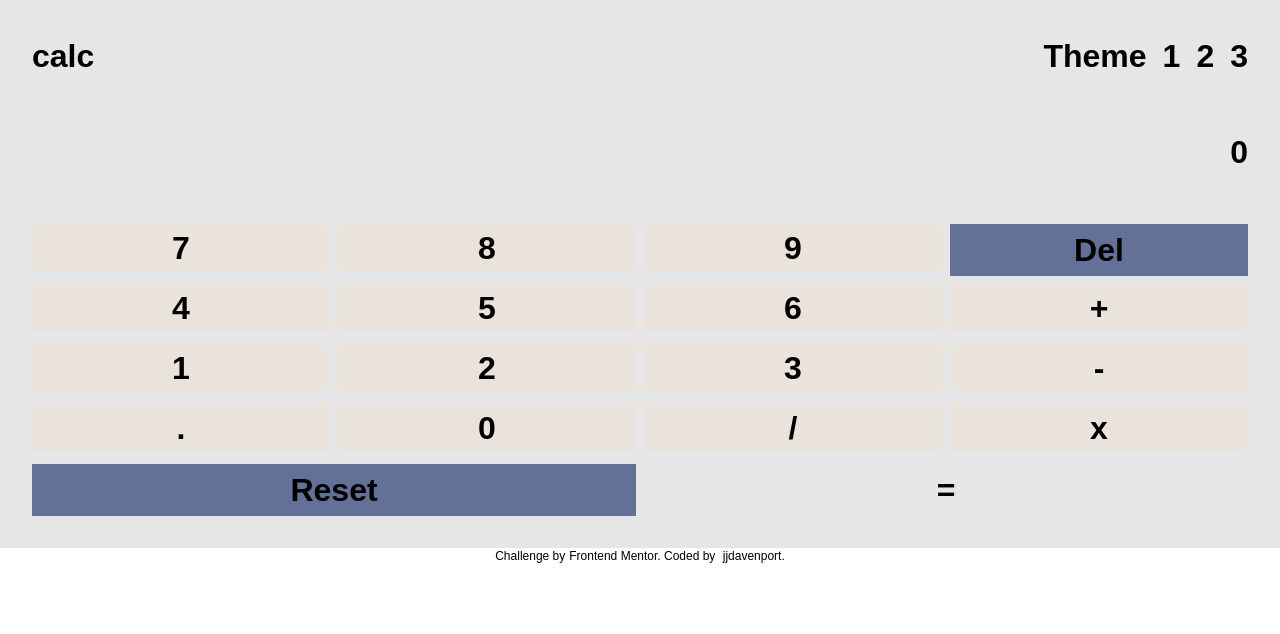
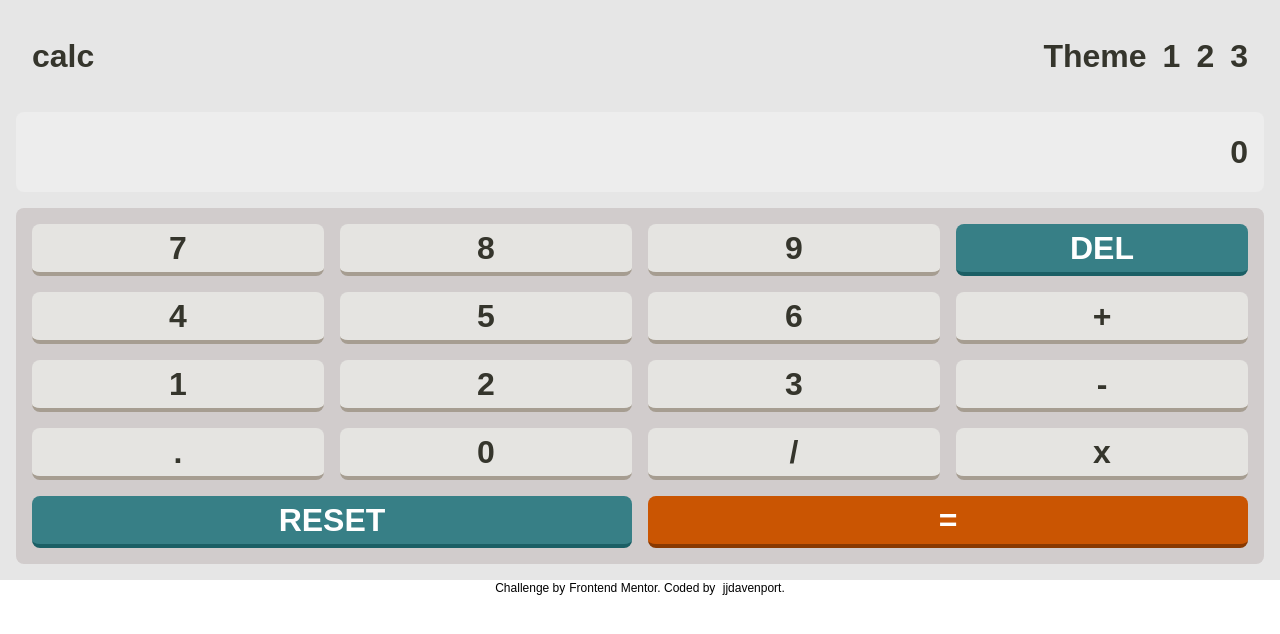
Before and after one commit to jjdavenport/calculator-app-main, a React (Vite) app: page / in a window 1280 px wide. Shown: the top 634 px of the page. Built offline with nearby package versions, Linux system fonts and the light colour scheme.

Commit message:
add styling

```diff
--- a/src/App.jsx
+++ b/src/App.jsx
@@ -10,7 +10,7 @@ function App() {
   return (
     <>
       <div className="font-custom">
-        <main className="flex flex-col gap-4 p-4 text-textThreeFiveXl font-bold one:bg-mainBgTheme1 two:bg-mainBgTheme2 three:bg-mainBgTheme3">
+        <main className="flex flex-col gap-4 p-4 text-textThreeFiveXl font-bold transition-colors duration-500 ease-in-out one:bg-mainBgTheme1 two:bg-mainBgTheme2 three:bg-mainBgTheme3">
           <Header />
           <Output display={output} />
           <Keypad output={output} setOutput={setOutput} />
--- a/src/components/header.jsx
+++ b/src/components/header.jsx
@@ -29,7 +29,7 @@ const Header = () => {
 
   return (
     <>
-      <header className="flex justify-between p-4 one:text-whiteTextTheme1">
+      <header className="flex justify-between p-4 one:text-whiteTextTheme1 two:text-textGrayYellowTheme2 three:text-textLightYellowTheme3">
         <h1 className="lowercase">Calc</h1>
         <label className="flex gap-4">
           Theme
--- a/src/components/keypad.jsx
+++ b/src/components/keypad.jsx
@@ -10,9 +10,8 @@ const Keypad = ({ output, setOutput }) => {
   };
 
   const minus = () => {
-    setOutput((prev) => (prev.length === 1 ? "0" : prev.slice(0, -1)));
+    setOutput((prev) => (prev.length <= 1 ? "0" : prev.slice(0, -1)));
   };
-
   const equals = () => {
     const sum = evaluate(output);
     setOutput(sum.toString());
@@ -20,110 +19,116 @@ const Keypad = ({ output, setOutput }) => {
 
   return (
     <>
-      <div className="grid grid-cols-4 grid-rows-5 gap-2 p-4 one:bg-toggleBgTheme1 one:text-white">
+      <section className="grid grid-cols-4 grid-rows-5 gap-4 rounded-lg p-4 one:bg-toggleBgTheme1 one:text-whiteTextTheme1 two:bg-toggleBgTheme2 two:text-whiteTextTheme2 three:bg-toggleBgTheme3 three:text-whiteTextTheme3">
         <button
-          className="rounded-lg border-b-4 bg-lightGrayOrangeKeyBgTheme1 one:border-b-grayOrangeKeyShadowTheme1 one:text-textGrayBlueTheme1"
+          className="rounded-lg border-b-4 one:border-b-grayOrangeKeyShadowTheme1 one:bg-lightGrayOrangeKeyBgTheme1 one:text-textGrayBlueTheme1 two:border-b-darkGrayOrangeKeyShadowTheme2 two:bg-lightGrayYellowKeyBgTheme2 two:text-textGrayYellowTheme2 three:border-b-darkMagentaKeyShadowTheme3 three:bg-veryDarkVioletKeyBgTheme3 three:text-textLightYellowTheme3"
           onClick={() => number("7")}
         >
           7
         </button>
         <button
-          className="rounded-lg border-b-4 bg-lightGrayOrangeKeyBgTheme1 one:border-b-grayOrangeKeyShadowTheme1 one:text-textGrayBlueTheme1"
+          className="rounded-lg border-b-4 one:border-b-grayOrangeKeyShadowTheme1 one:bg-lightGrayOrangeKeyBgTheme1 one:text-textGrayBlueTheme1 two:border-b-darkGrayOrangeKeyShadowTheme2 two:bg-lightGrayYellowKeyBgTheme2 two:text-textGrayYellowTheme2 three:border-b-darkMagentaKeyShadowTheme3 three:bg-veryDarkVioletKeyBgTheme3 three:text-textLightYellowTheme3"
           onClick={() => number("8")}
         >
           8
         </button>
         <button
-          className="rounded-lg border-b-4 bg-lightGrayOrangeKeyBgTheme1 one:border-b-grayOrangeKeyShadowTheme1 one:text-textGrayBlueTheme1"
+          className="rounded-lg border-b-4 one:border-b-grayOrangeKeyShadowTheme1 one:bg-lightGrayOrangeKeyBgTheme1 one:text-textGrayBlueTheme1 two:border-b-darkGrayOrangeKeyShadowTheme2 two:bg-lightGrayYellowKeyBgTheme2 two:text-textGrayYellowTheme2 three:border-b-darkMagentaKeyShadowTheme3 three:bg-veryDarkVioletKeyBgTheme3 three:text-textLightYellowTheme3"
           onClick={() => number("9")}
         >
           9
         </button>
-        <button className="bg-keyBgTheme1" onClick={() => minus("-")}>
+        <button
+          className="rounded-lg border-b-4 uppercase one:border-b-keyShadowTheme1 one:bg-keyBgTheme1 two:border-b-keyShadowTheme2 two:bg-keyBgTheme2 three:border-b-vividMagentaKeyShadowTheme3 three:bg-darkVioletKeyBgTheme3"
+          onClick={() => minus("-")}
+        >
           Del
         </button>
         <button
-          className="rounded-lg border-b-4 bg-lightGrayOrangeKeyBgTheme1 one:border-b-grayOrangeKeyShadowTheme1 one:text-textGrayBlueTheme1"
+          className="rounded-lg border-b-4 one:border-b-grayOrangeKeyShadowTheme1 one:bg-lightGrayOrangeKeyBgTheme1 one:text-textGrayBlueTheme1 two:border-b-darkGrayOrangeKeyShadowTheme2 two:bg-lightGrayYellowKeyBgTheme2 two:text-textGrayYellowTheme2 three:border-b-darkMagentaKeyShadowTheme3 three:bg-veryDarkVioletKeyBgTheme3 three:text-textLightYellowTheme3"
           onClick={() => number("4")}
         >
           4
         </button>
         <button
-          className="rounded-lg border-b-4 bg-lightGrayOrangeKeyBgTheme1 one:border-b-grayOrangeKeyShadowTheme1 one:text-textGrayBlueTheme1"
+          className="rounded-lg border-b-4 one:border-b-grayOrangeKeyShadowTheme1 one:bg-lightGrayOrangeKeyBgTheme1 one:text-textGrayBlueTheme1 two:border-b-darkGrayOrangeKeyShadowTheme2 two:bg-lightGrayYellowKeyBgTheme2 two:text-textGrayYellowTheme2 three:border-b-darkMagentaKeyShadowTheme3 three:bg-veryDarkVioletKeyBgTheme3 three:text-textLightYellowTheme3"
           onClick={() => number("5")}
         >
           5
         </button>
         <button
-          className="rounded-lg border-b-4 bg-lightGrayOrangeKeyBgTheme1 one:border-b-grayOrangeKeyShadowTheme1 one:text-textGrayBlueTheme1"
+          className="rounded-lg border-b-4 one:border-b-grayOrangeKeyShadowTheme1 one:bg-lightGrayOrangeKeyBgTheme1 one:text-textGrayBlueTheme1 two:border-b-darkGrayOrangeKeyShadowTheme2 two:bg-lightGrayYellowKeyBgTheme2 two:text-textGrayYellowTheme2 three:border-b-darkMagentaKeyShadowTheme3 three:bg-veryDarkVioletKeyBgTheme3 three:text-textLightYellowTheme3"
           onClick={() => number("6")}
         >
           6
         </button>
         <button
-          className="rounded-lg border-b-4 bg-lightGrayOrangeKeyBgTheme1 one:border-b-grayOrangeKeyShadowTheme1 one:text-textGrayBlueTheme1"
+          className="rounded-lg border-b-4 one:border-b-grayOrangeKeyShadowTheme1 one:bg-lightGrayOrangeKeyBgTheme1 one:text-textGrayBlueTheme1 two:border-b-darkGrayOrangeKeyShadowTheme2 two:bg-lightGrayYellowKeyBgTheme2 two:text-textGrayYellowTheme2 three:border-b-darkMagentaKeyShadowTheme3 three:bg-veryDarkVioletKeyBgTheme3 three:text-textLightYellowTheme3"
           onClick={() => operator("+")}
         >
           +
         </button>
         <button
-          className="rounded-lg border-b-4 bg-lightGrayOrangeKeyBgTheme1 one:border-b-grayOrangeKeyShadowTheme1 one:text-textGrayBlueTheme1"
+          className="rounded-lg border-b-4 one:border-b-grayOrangeKeyShadowTheme1 one:bg-lightGrayOrangeKeyBgTheme1 one:text-textGrayBlueTheme1 two:border-b-darkGrayOrangeKeyShadowTheme2 two:bg-lightGrayYellowKeyBgTheme2 two:text-textGrayYellowTheme2 three:border-b-darkMagentaKeyShadowTheme3 three:bg-veryDarkVioletKeyBgTheme3 three:text-textLightYellowTheme3"
           onClick={() => number("1")}
         >
           1
         </button>
         <button
-          className="rounded-lg border-b-4 bg-lightGrayOrangeKeyBgTheme1 one:border-b-grayOrangeKeyShadowTheme1 one:text-textGrayBlueTheme1"
+          className="rounded-lg border-b-4 one:border-b-grayOrangeKeyShadowTheme1 one:bg-lightGrayOrangeKeyBgTheme1 one:text-textGrayBlueTheme1 two:border-b-darkGrayOrangeKeyShadowTheme2 two:bg-lightGrayYellowKeyBgTheme2 two:text-textGrayYellowTheme2 three:border-b-darkMagentaKeyShadowTheme3 three:bg-veryDarkVioletKeyBgTheme3 three:text-textLightYellowTheme3"
           onClick={() => number("2")}
         >
           2
         </button>
         <button
-          className="rounded-lg border-b-4 bg-lightGrayOrangeKeyBgTheme1 one:border-b-grayOrangeKeyShadowTheme1 one:text-textGrayBlueTheme1"
+          className="rounded-lg border-b-4 one:border-b-grayOrangeKeyShadowTheme1 one:bg-lightGrayOrangeKeyBgTheme1 one:text-textGrayBlueTheme1 two:border-b-darkGrayOrangeKeyShadowTheme2 two:bg-lightGrayYellowKeyBgTheme2 two:text-textGrayYellowTheme2 three:border-b-darkMagentaKeyShadowTheme3 three:bg-veryDarkVioletKeyBgTheme3 three:text-textLightYellowTheme3"
           onClick={() => number("3")}
         >
           3
         </button>
         <button
-          className="rounded-lg border-b-4 bg-lightGrayOrangeKeyBgTheme1 one:border-b-grayOrangeKeyShadowTheme1 one:text-textGrayBlueTheme1"
-          onClick={minus}
+          className="rounded-lg border-b-4 one:border-b-grayOrangeKeyShadowTheme1 one:bg-lightGrayOrangeKeyBgTheme1 one:text-textGrayBlueTheme1 two:border-b-darkGrayOrangeKeyShadowTheme2 two:bg-lightGrayYellowKeyBgTheme2 two:text-textGrayYellowTheme2 three:border-b-darkMagentaKeyShadowTheme3 three:bg-veryDarkVioletKeyBgTheme3 three:text-textLightYellowTheme3"
+          onClick={() => operator("-")}
         >
           -
         </button>
         <button
-          className="rounded-lg border-b-4 bg-lightGrayOrangeKeyBgTheme1 one:border-b-grayOrangeKeyShadowTheme1 one:text-textGrayBlueTheme1"
+          className="rounded-lg border-b-4 one:border-b-grayOrangeKeyShadowTheme1 one:bg-lightGrayOrangeKeyBgTheme1 one:text-textGrayBlueTheme1 two:border-b-darkGrayOrangeKeyShadowTheme2 two:bg-lightGrayYellowKeyBgTheme2 two:text-textGrayYellowTheme2 three:border-b-darkMagentaKeyShadowTheme3 three:bg-veryDarkVioletKeyBgTheme3 three:text-textLightYellowTheme3"
           onClick={() => number(".")}
         >
           .
         </button>
         <button
-          className="rounded-lg border-b-4 bg-lightGrayOrangeKeyBgTheme1 one:border-b-grayOrangeKeyShadowTheme1 one:text-textGrayBlueTheme1"
+          className="rounded-lg border-b-4 one:border-b-grayOrangeKeyShadowTheme1 one:bg-lightGrayOrangeKeyBgTheme1 one:text-textGrayBlueTheme1 two:border-b-darkGrayOrangeKeyShadowTheme2 two:bg-lightGrayYellowKeyBgTheme2 two:text-textGrayYellowTheme2 three:border-b-darkMagentaKeyShadowTheme3 three:bg-veryDarkVioletKeyBgTheme3 three:text-textLightYellowTheme3"
           onClick={() => number("0")}
         >
           0
         </button>
         <button
-          className="rounded-lg border-b-4 bg-lightGrayOrangeKeyBgTheme1 one:border-b-grayOrangeKeyShadowTheme1 one:text-textGrayBlueTheme1"
+          className="rounded-lg border-b-4 one:border-b-grayOrangeKeyShadowTheme1 one:bg-lightGrayOrangeKeyBgTheme1 one:text-textGrayBlueTheme1 two:border-b-darkGrayOrangeKeyShadowTheme2 two:bg-lightGrayYellowKeyBgTheme2 two:text-textGrayYellowTheme2 three:border-b-darkMagentaKeyShadowTheme3 three:bg-veryDarkVioletKeyBgTheme3 three:text-textLightYellowTheme3"
           onClick={() => operator("/")}
         >
           /
         </button>
         <button
-          className="rounded-lg border-b-4 bg-lightGrayOrangeKeyBgTheme1 one:border-b-grayOrangeKeyShadowTheme1 one:text-textGrayBlueTheme1"
+          className="rounded-lg border-b-4 one:border-b-grayOrangeKeyShadowTheme1 one:bg-lightGrayOrangeKeyBgTheme1 one:text-textGrayBlueTheme1 two:border-b-darkGrayOrangeKeyShadowTheme2 two:bg-lightGrayYellowKeyBgTheme2 two:text-textGrayYellowTheme2 three:border-b-darkMagentaKeyShadowTheme3 three:bg-veryDarkVioletKeyBgTheme3 three:text-textLightYellowTheme3"
           onClick={() => operator("*")}
         >
           x
         </button>
         <button
-          className="col-span-2 bg-keyBgTheme1"
+          className="col-span-2 rounded-lg border-b-4 uppercase one:border-b-keyShadowTheme1 one:bg-keyBgTheme1 two:border-b-keyShadowTheme2 two:bg-keyBgTheme2 three:border-b-vividMagentaKeyShadowTheme3 three:bg-darkVioletKeyBgTheme3"
           onClick={() => setOutput("0")}
         >
           Reset
         </button>
-        <button className="col-span-2" onClick={equals}>
+        <button
+          className="col-span-2 rounded-lg border-b-4 one:border-b-darkRedKeyShadowTheme1 one:bg-redKeyBgTheme1 two:border-b-darkOrangeKeyShadowTheme2 two:bg-orangeKeyBgTheme2 three:border-b-softCyanKeyShadowTheme3 three:bg-pureCyanKeyBgTheme3"
+          onClick={equals}
+        >
           =
         </button>
-      </div>
+      </section>
     </>
   );
 };
--- a/src/components/output.jsx
+++ b/src/components/output.jsx
@@ -1,9 +1,10 @@
 const Output = ({ display }) => {
-  const format = new Intl.NumberFormat().format(display);
   return (
     <>
-      <section className="p-4 text-right one:bg-screenBgTheme1">
-        <span className="one:text-whiteTextTheme1">{format}</span>
+      <section className="rounded-lg p-4 text-right one:bg-screenBgTheme1 two:bg-screenBgTheme2 three:bg-screenBgTheme3">
+        <span className="one:text-whiteTextTheme1 two:text-textGrayYellowTheme2 three:text-textLightYellowTheme3">
+          {display}
+        </span>
       </section>
     </>
   );
```
